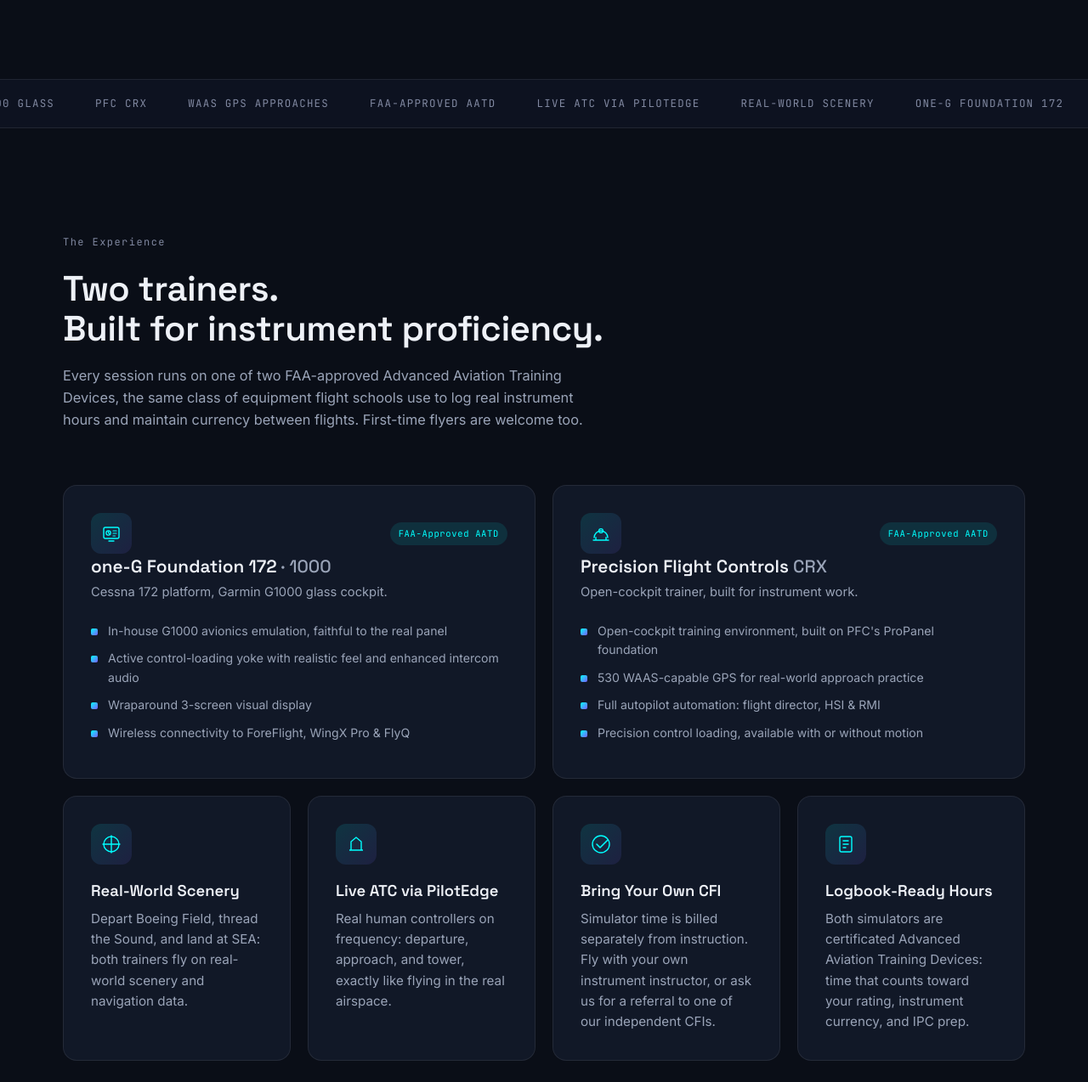
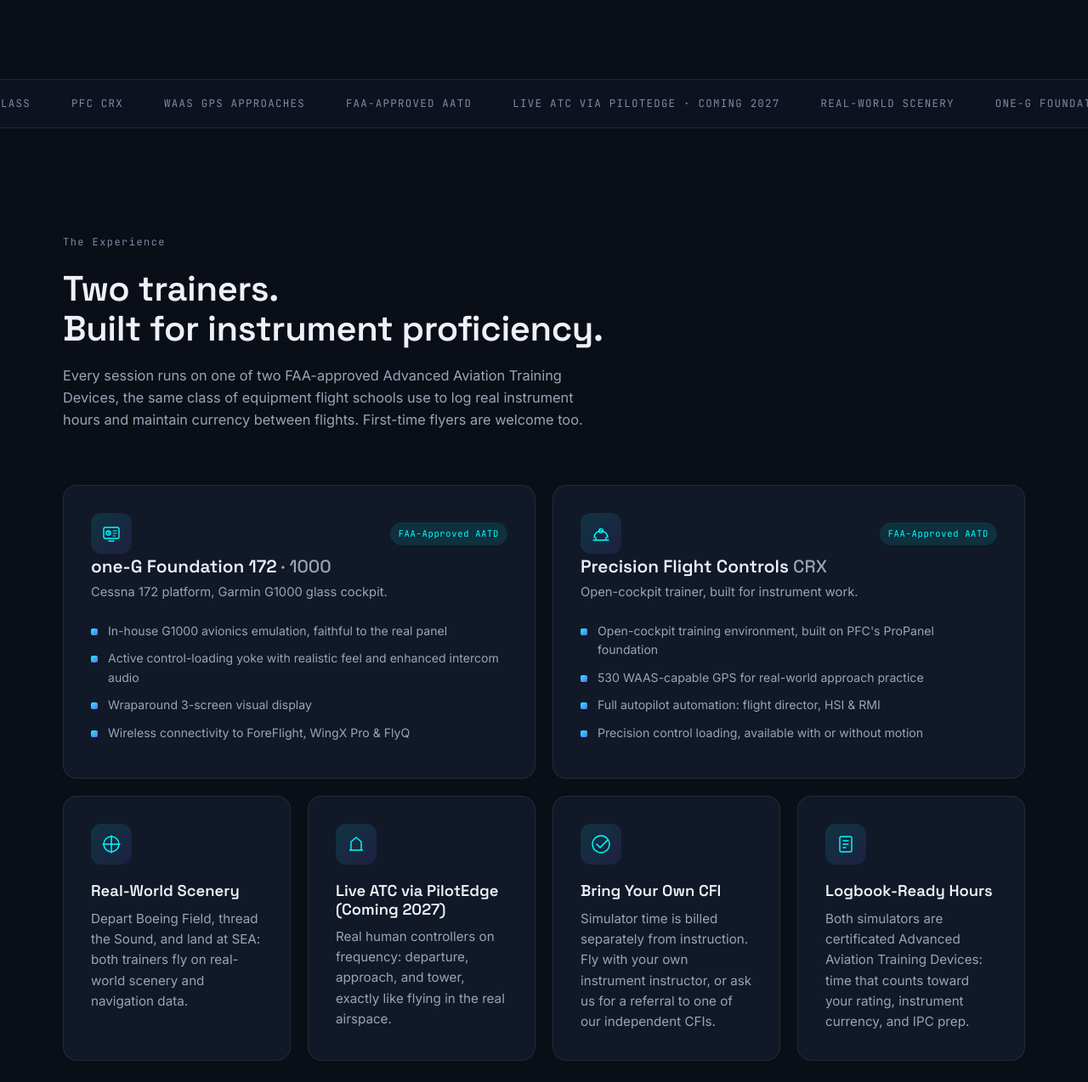
Before and after one commit to teacup33q/SSC, a plain HTML site: page index.html in a window 1280 px wide. Shown: the part 666-1940 px from the top of the page at 85% size. Drawn offline with Linux system fonts and the light colour scheme.

Commit message:
Flag Live ATC via PilotEdge as coming in 2027
Append "Coming 2027" everywhere PilotEdge/Live ATC is mentioned: both
hero marquee instances and the Experience section's feature card
heading.

Co-Authored-By: Claude Sonnet 5 <noreply@anthropic.com>
Claude-Session: https://claude.ai/code/session_01EuU55WG32MjzNgPHxU1zwf

```diff
--- a/index.html
+++ b/index.html
@@ -120,9 +120,9 @@
     <div class="hero-marquee" aria-hidden="true">
       <div class="marquee-track">
         <span>ONE-G FOUNDATION 172</span><span>GARMIN G1000 GLASS</span><span>PFC CRX</span><span>WAAS GPS APPROACHES</span>
-        <span>FAA-APPROVED AATD</span><span>LIVE ATC VIA PILOTEDGE</span><span>REAL-WORLD SCENERY</span>
+        <span>FAA-APPROVED AATD</span><span>LIVE ATC VIA PILOTEDGE &middot; COMING 2027</span><span>REAL-WORLD SCENERY</span>
         <span>ONE-G FOUNDATION 172</span><span>GARMIN G1000 GLASS</span><span>PFC CRX</span><span>WAAS GPS APPROACHES</span>
-        <span>FAA-APPROVED AATD</span><span>LIVE ATC VIA PILOTEDGE</span><span>REAL-WORLD SCENERY</span>
+        <span>FAA-APPROVED AATD</span><span>LIVE ATC VIA PILOTEDGE &middot; COMING 2027</span><span>REAL-WORLD SCENERY</span>
       </div>
     </div>
   </section>
@@ -184,7 +184,7 @@
           <div class="card-icon">
             <svg width="24" height="24" viewBox="0 0 24 24" fill="none"><path d="M4 19h16M6 19V9l6-5 6 5v10" stroke="currentColor" stroke-width="1.4" stroke-linejoin="round"/></svg>
           </div>
-          <h3>Live ATC via PilotEdge</h3>
+          <h3>Live ATC via PilotEdge (Coming 2027)</h3>
           <p>Real human controllers on frequency: departure, approach, and tower, exactly like flying in the real airspace.</p>
         </div>
         <div class="experience-card reveal">
```
